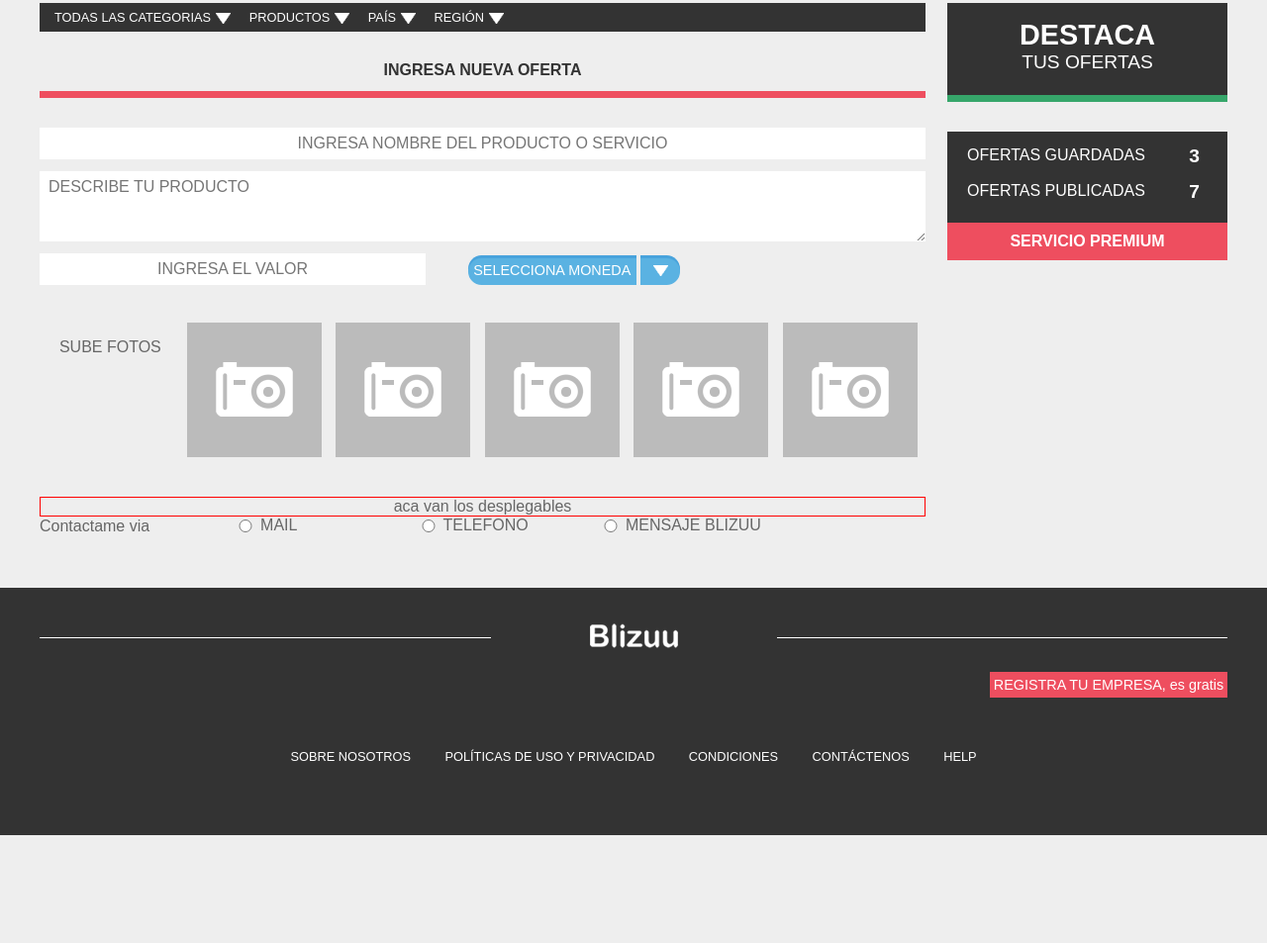
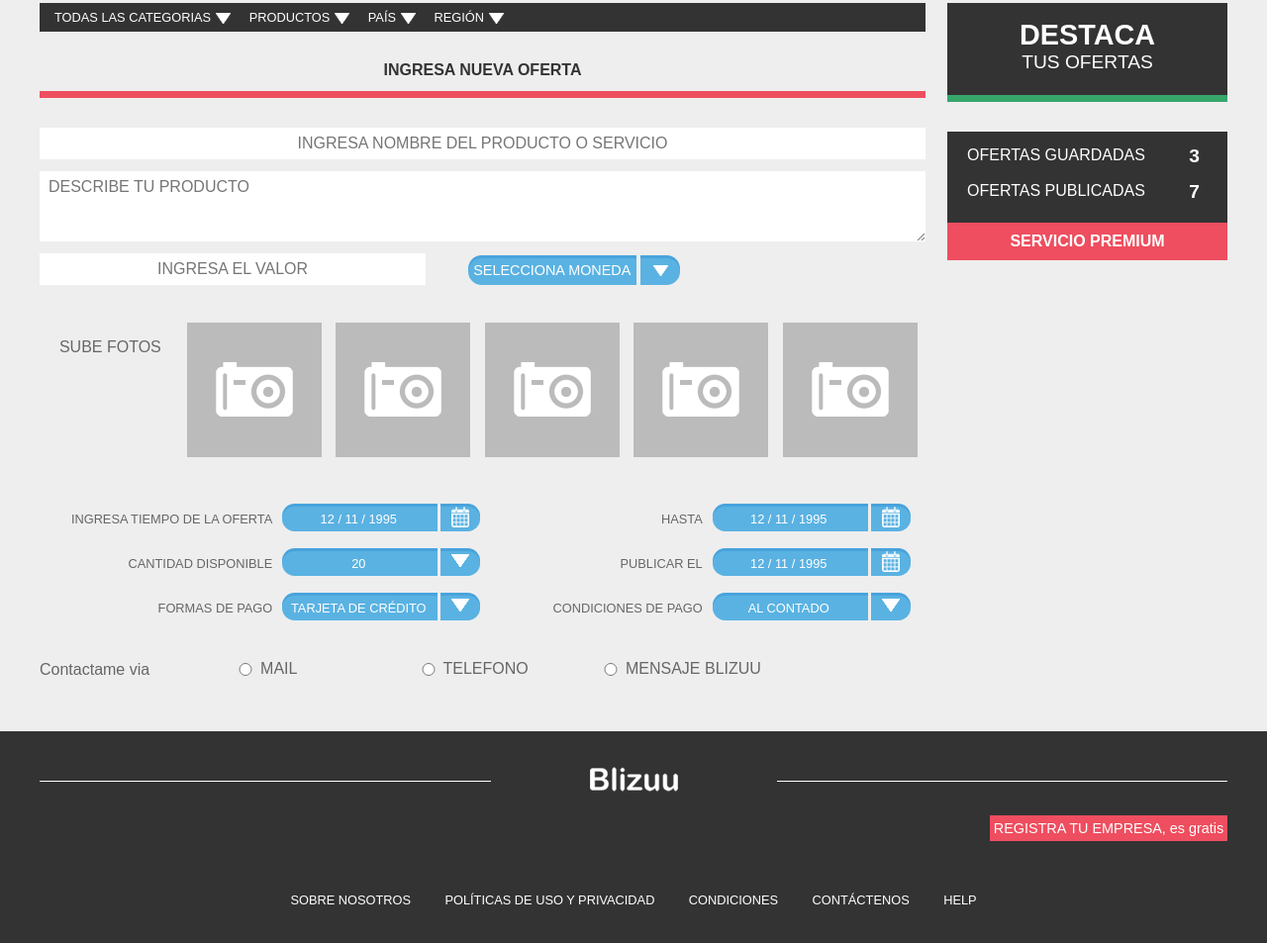
Before and after one commit to Emagenic/blizuu_maquetas, a plain HTML site: page ingresar_ofertas.html in a window 1280 px wide. Shown: the part 420-1373 px from the top of the page at 99% size. Before the commit the page ends 1264 px from the top, so only its background shows below. Drawn offline with Linux system fonts and the light colour scheme.

Commit message:
ingresar ofertas
terminado por fin ctm

```diff
--- a/css/estilos.css
+++ b/css/estilos.css
@@ -868,10 +868,60 @@ nav ul li {
 
 
 
+
+
+
 .contenido .contenido_principal .desplegable {
+  margin-bottom: 10px;
   margin-top: 40px;
-  border: solid 1px red;
-}
+  padding: 10px 0;
+}
+.contenido .contenido_principal .desplegable .desplegable_oferta {
+  display: inline-block;
+  margin: 0 0 20px 0;
+  vertical-align: top;
+  width: 90%;
+}
+.contenido .contenido_principal .desplegable .desplegable_oferta .cuadro_azul {
+  background-color: #5ab2e2;
+  border-radius: 20px;
+  box-shadow: 0 -3px 0 #48a3dc;
+  display: inline-block;
+  position: relative;
+  width: 200px;
+}
+.contenido .contenido_principal .desplegable .desplegable_oferta .cuadro_azul figure {
+  border-left: 3px solid #eee;
+  display: inline-block;
+  height: 30px;
+  position: absolute;
+  top: -3px;
+  padding-top: 3px;
+  right: 0;
+  width: 40px;
+}
+.contenido .contenido_principal .desplegable .desplegable_oferta .cuadro_azul figure img {
+  width: 18px;
+  vertical-align: middle;
+}
+.contenido .contenido_principal .desplegable .desplegable_oferta .cuadro_azul p {
+  color: white;
+  display: inline-block;
+  font-size: 0.8em;
+  margin: 5px 0 5px 7px;
+  padding: 0;
+  float: left;
+  width: 140px;
+}
+.contenido .contenido_principal .desplegable .desplegable_oferta .textos {
+  display: none;
+}
+.contenido .contenido_principal .desplegable .desplegable_oferta .textos_movil {
+  font-size: 0.8em;
+  margin: 0;
+  padding: 5px 10px 10px 0;
+}
+
 
 
 
--- a/css/responsive.css
+++ b/css/responsive.css
@@ -196,8 +196,6 @@
 	    color: white;
 	    text-decoration: none;
 	}
-
-
 	.contenido .contenido_principal .descripcion_contenido {
 		background: white;
 		border-radius: 20px;
@@ -282,7 +280,6 @@
  		position: relative;
 		width: 701px;
 	}
-
 	.contenido .contenido_principal .descripcion_contenido .datos_contenido .redes {
 		position: absolute;
 		right: 10px;
@@ -299,6 +296,61 @@
 		color: #393939;
 		margin: 0;
 		padding: 0 0 5px 0;
+	}
+
+	.contenido .contenido_principal .desplegable {
+	    margin-bottom: 10px;
+	    margin-top: 40px;
+	    padding: 10px 0;
+	}
+	.contenido .contenido_principal .desplegable .desplegable_oferta {
+	    display: inline-block;
+	    margin: 0 0 20px 0;
+	    vertical-align: top;
+	    width: 430px;
+	}
+	.contenido .contenido_principal .desplegable .desplegable_oferta .cuadro_azul {
+		background-color: #5ab2e2;
+		border-radius: 20px;
+		box-shadow: 0 -3px 0 #48a3dc;
+		display: inline-block;
+		float: right;
+		position: relative;
+	    width: 200px;
+	}
+	.contenido .contenido_principal .desplegable .desplegable_oferta .cuadro_azul figure {
+		border-left: 3px solid #eee;
+		display: inline-block;
+		height: 30px;
+		position: absolute;
+		top: -3px;
+		padding-top: 3px;
+		right: 0;
+		width: 40px;
+	}
+	.contenido .contenido_principal .desplegable .desplegable_oferta .cuadro_azul figure img {
+		width: 18px;
+		vertical-align: middle;
+	}
+	.contenido .contenido_principal .desplegable .desplegable_oferta .cuadro_azul p {
+		color: white;
+		display: inline-block;
+		font-size: 0.8em;
+		margin: 5px 0 5px 7px;
+		padding: 0;
+		float: left;
+		width: 140px;
+	}
+	.contenido .contenido_principal .desplegable .desplegable_oferta .textos {
+		display: inline-block;
+	    font-size: 0.8em;
+	    margin: 0;
+	    padding: 5px 10px 0 0;
+	    float: right;
+
+	}
+	.contenido .contenido_principal .desplegable .desplegable_oferta .textos_movil {
+		display: none;
 	}
 	.contenido .contenido_principal .publicidad figure {
 		left: 23px;
@@ -332,10 +384,6 @@
     .contenido .contenido_principal .publicidad .logo_claro img {
     	margin-top: 50px;
     }
-
-
-
-
     .contenido .contenido_principal .puntos {
     	position: relative;
     }
@@ -346,7 +394,6 @@
 	    left: 0;
 	}
     .contenido .contenido_principal .puntos .puntos_radio {
-
 	    display: inline-block;
 	    position: relative;
 	    text-align: right;
@@ -362,13 +409,8 @@
 	}
 	.contenido .contenido_principal .puntos .puntos_radio label {
 	    float: right;
-
 	    width: 180px;
 	}
-
-
-
-
 	.contenido .menu_contenido {
 		margin: 35px auto 0 auto;
 		width: 100%;
@@ -421,6 +463,7 @@
 	.destacados {
 		display: none;
 	}
+
 
 
 	/* sub-contenido*/
@@ -737,6 +780,67 @@
 
 
 
+	.contenido .contenido_principal .desplegable {
+
+	    margin-bottom: 10px;
+	    margin-top: 40px;
+	    padding: 10px 0;
+	}
+	.contenido .contenido_principal .desplegable .desplegable_oferta {
+	    display: inline-block;
+	    margin: 0 0 20px 0;
+	    vertical-align: top;
+	    width: 430px;
+	}
+	.contenido .contenido_principal .desplegable .desplegable_oferta .cuadro_azul {
+		background-color: #5ab2e2;
+		border-radius: 20px;
+		box-shadow: 0 -3px 0 #48a3dc;
+		display: inline-block;
+		float: right;
+		position: relative;
+	    width: 200px;
+	}
+	.contenido .contenido_principal .desplegable .desplegable_oferta .cuadro_azul figure {
+		border-left: 3px solid #eee;
+		display: inline-block;
+		height: 30px;
+		position: absolute;
+		top: -3px;
+		padding-top: 3px;
+		right: 0;
+		width: 40px;
+	}
+	.contenido .contenido_principal .desplegable .desplegable_oferta .cuadro_azul figure img {
+		width: 18px;
+		vertical-align: middle;
+	}
+	.contenido .contenido_principal .desplegable .desplegable_oferta .cuadro_azul p {
+		color: white;
+		display: inline-block;
+		font-size: 0.8em;
+		margin: 5px 0 5px 7px;
+		padding: 0;
+		float: left;
+		width: 140px;
+	}
+	.contenido .contenido_principal .desplegable .desplegable_oferta .textos {
+		display: inline-block;
+	    font-size: 0.8em;
+	    margin: 0;
+	    padding: 5px 10px 0 0;
+	    float: right;
+
+	}
+	.contenido .contenido_principal .desplegable .desplegable_oferta .textos_movil {
+		display: none;
+	}
+
+
+
+
+
+
 
 
 	.contenido .contenido_principal .ingresar_oferta input {
@@ -770,8 +874,6 @@
 	.contenido .contenido_principal p  {
 	  	display: block;
 	}
-
-
 	.contenido .contenido_principal .puntos {
     	position: relative;
     }
@@ -782,7 +884,6 @@
 	    left: 0;
 	}
     .contenido .contenido_principal .puntos .puntos_radio {
-
 	    display: inline-block;
 	    position: relative;
 	    text-align: right;
@@ -798,15 +899,9 @@
 	}
 	.contenido .contenido_principal .puntos .puntos_radio label {
 	    float: right;
-
 	    text-align: left;
 	    width: 180px;
 	}
-
-
-
-
-
 	.contenido .contenido_principal .publicidad {
 		background-color: white;
 		border-radius: 20px;
@@ -838,16 +933,6 @@
     .contenido .contenido_principal .publicidad .logo_claro img {
     	margin-top: 50px;
     }
-
-
-
-
-
-
-
-
-
-
 	.contenido .menu_contenido {
 		float: left;
 		width: 895px;
--- a/ingresar_ofertas.html
+++ b/ingresar_ofertas.html
@@ -130,9 +130,70 @@
 					<div class="foto"><a href="#"><img src="imagenes/camara.png"></a></div>
 					<div class="foto"><a href="#"><img src="imagenes/camara.png"></a></div>
 				</div>
+
 				<div class="desplegable">
-					aca van los desplegables
+					<div class="desplegable_oferta">
+						<p class="textos_movil">INGRESA TIEMPO DE LA OFERTA</p>
+						<div class="cuadro_azul">
+							<p>12 / 11 / 1995</p>
+							<figure>
+								<a href="#"><img src="imagenes/calendario.png"></a>
+							<figure>
+						</div>
+						<p class="textos">INGRESA TIEMPO DE LA OFERTA</p>
+					</div>
+					<div class="desplegable_oferta">
+						<p class="textos_movil">HASTA</p>
+						<div class="cuadro_azul">
+							<p>12 / 11 / 1995</p>
+							<figure>
+								<a href="#"><img src="imagenes/calendario.png"></a>
+							<figure>
+						</div>
+						<p class="textos">HASTA</p>
+					</div>
+					<div class="desplegable_oferta">
+						<p class="textos_movil">CANTIDAD DISPONIBLE</p>
+						<div class="cuadro_azul">
+							<p>20</p>
+							<figure>
+								<a href="#"><img src="imagenes/flechita.png"></a>
+							<figure>
+						</div>
+						<p class="textos">CANTIDAD DISPONIBLE</p>
+					</div>
+					<div class="desplegable_oferta">
+						<p class="textos_movil">PUBLICAR EL</p>
+						<div class="cuadro_azul">
+							<p>12 / 11 / 1995</p>
+							<figure>
+								<a href="#"><img src="imagenes/calendario.png"></a>
+							<figure>
+						</div>
+						<p class="textos">PUBLICAR EL</p>
+					</div>
+					<div class="desplegable_oferta">
+						<p class="textos_movil">FORMAS DE PAGO</p>
+						<div class="cuadro_azul">
+							<p>TARJETA DE CRÉDITO</p>
+							<figure>
+								<a href="#"><img src="imagenes/flechita.png"></a>
+							<figure>
+						</div>
+						<p class="textos">FORMAS DE PAGO</p>
+					</div>
+					<div class="desplegable_oferta">
+						<p class="textos_movil">CONDICIONES DE PAGO</p>
+						<div class="cuadro_azul">
+							<p>AL CONTADO</p>
+							<figure>
+								<a href="#"><img src="imagenes/flechita.png"></a>
+							<figure>
+						</div>
+						<p class="textos">CONDICIONES DE PAGO</p>
+					</div>
 				</div>
+
 				<div class="puntos">
 					<p class="contacto_via">Contactame via</p>
 					<div class="puntos_radio">
```
Also changed, not shown: imagenes/calendario.png (added). Lines whose indentation alone changed are shown as unchanged.
